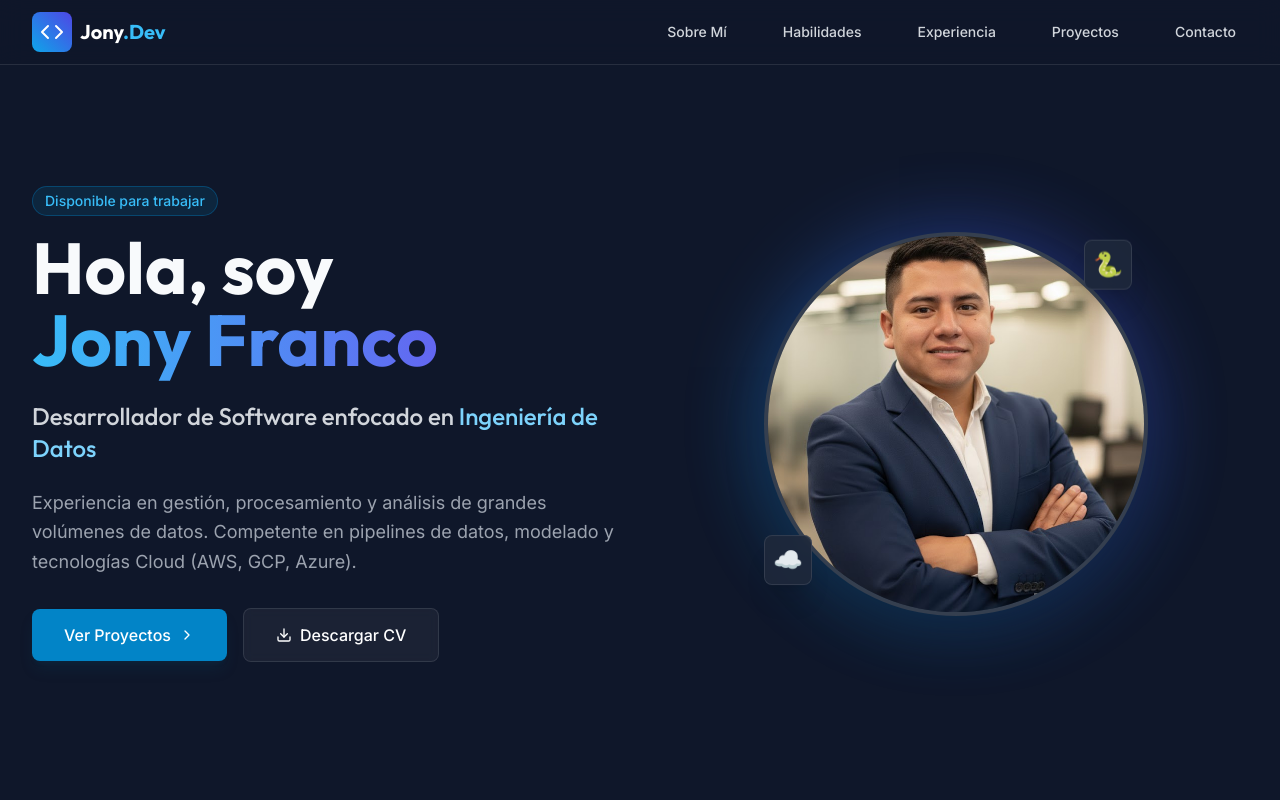
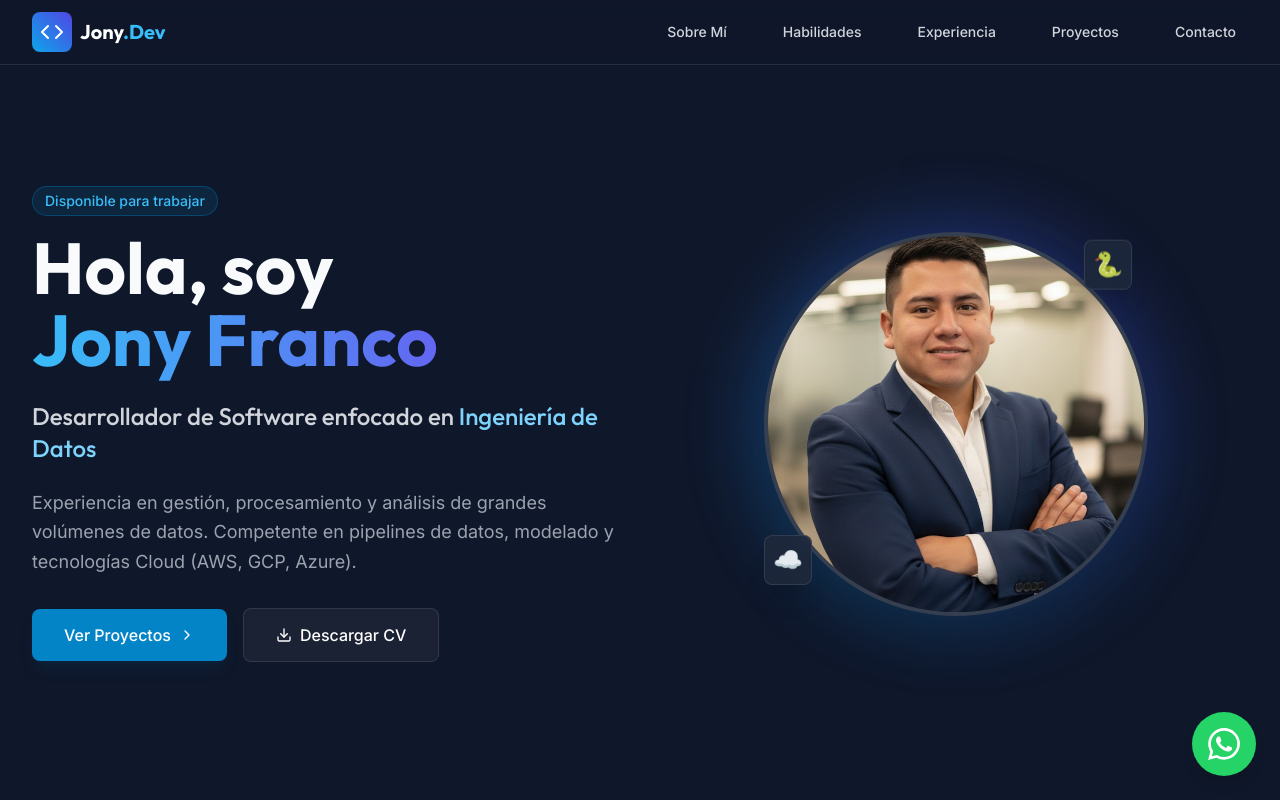
Before and after one commit to Francotirador2023/jony-portfolio, a React (Vite) app: page / in a window 1280 px wide. Shown: the top 800 px of the page. Built offline with nearby package versions, Linux system fonts and the light colour scheme.

Commit message:
Add floating WhatsApp button to layout

```diff
--- /dev/null
+++ b/src/components/WhatsAppButton.jsx
@@ -0,0 +1,30 @@
+import React from 'react';
+import { motion } from 'framer-motion';
+
+const WhatsAppButton = () => {
+    return (
+        <motion.a
+            href="https://wa.me/519289267775"
+            target="_blank"
+            rel="noopener noreferrer"
+            className="fixed bottom-6 right-6 z-50 bg-[#25D366] text-white p-4 rounded-full shadow-lg hover:shadow-xl hover:bg-[#20bd5a] transition-colors duration-300 flex items-center justify-center group"
+            initial={{ opacity: 0, scale: 0 }}
+            animate={{ opacity: 1, scale: 1 }}
+            transition={{ delay: 1, type: "spring", stiffness: 260, damping: 20 }}
+            whileHover={{ scale: 1.1 }}
+            title="Contáctame por WhatsApp"
+        >
+            <svg
+                viewBox="0 0 24 24"
+                width="32"
+                height="32"
+                className="fill-current w-8 h-8"
+                xmlns="http://www.w3.org/2000/svg"
+            >
+                <path d="M17.472 14.382c-.297-.149-1.758-.867-2.03-.967-.273-.099-.471-.148-.67.15-.197.297-.767.966-.94 1.164-.173.199-.347.223-.644.075-.297-.15-1.255-.463-2.39-1.475-.883-.788-1.48-1.761-1.653-2.059-.173-.297-.018-.458.13-.606.134-.133.298-.347.446-.52.149-.174.198-.298.298-.497.099-.198.05-.371-.025-.52-.075-.149-.669-1.612-.916-2.207-.242-.579-.487-.5-.669-.51-.173-.008-.371-.008-.57-.008-.198 0-.52.074-.792.372-.272.297-1.04 1.016-1.04 2.479 0 1.462 1.065 2.875 1.213 3.074.149.198 2.096 3.2 5.077 4.487.709.306 1.262.489 1.694.625.712.227 1.36.195 1.871.118.571-.085 1.758-.719 2.006-1.413.248-.694.248-1.289.173-1.413-.074-.124-.272-.198-.57-.347m-5.421 7.403h-.004a9.87 9.87 0 01-5.031-1.378l-.361-.214-3.741.982.998-3.648-.235-.374a9.86 9.86 0 01-1.51-5.26c.001-5.45 4.436-9.884 9.888-9.884 2.64 0 5.122 1.03 6.988 2.898a9.825 9.825 0 012.893 6.994c-.003 5.45-4.437 9.884-9.885 9.884m8.413-18.297A11.815 11.815 0 0012.05 0C5.495 0 .16 5.335.157 11.892c0 2.096.547 4.142 1.588 5.945L.057 24l6.305-1.654a11.882 11.882 0 005.683 1.448h.005c6.554 0 11.89-5.335 11.893-11.893a11.821 11.821 0 00-3.48-8.413Z" />
+            </svg>
+        </motion.a>
+    );
+};
+
+export default WhatsAppButton;
--- a/src/layout/Layout.jsx
+++ b/src/layout/Layout.jsx
@@ -1,6 +1,7 @@
 import React from 'react';
 import Navbar from './Navbar';
 import Footer from './Footer';
+import WhatsAppButton from '../components/WhatsAppButton';
 
 const Layout = ({ children }) => {
     return (
@@ -10,6 +11,7 @@
                 {children}
             </main>
             <Footer />
+            <WhatsAppButton />
         </div>
     );
 };
```
